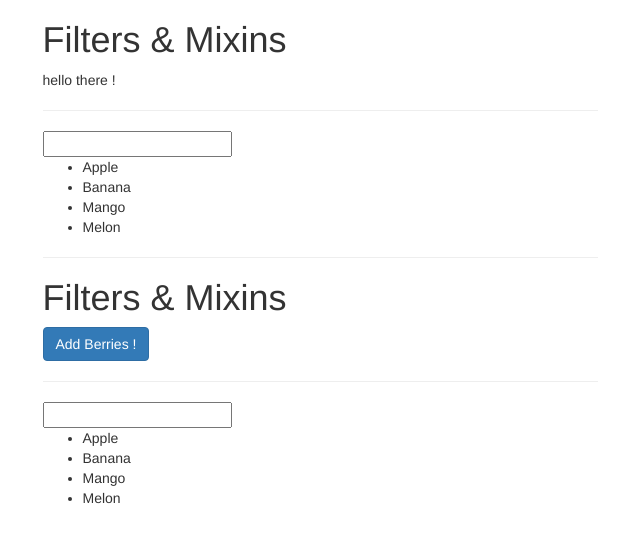
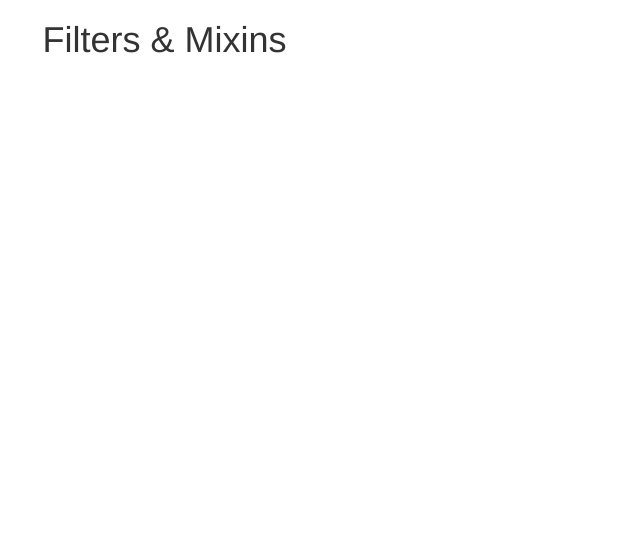
Before and after one commit to smarigowda/vuejs-cli-udemy, a Vue app: page / in a window 1280 px wide. Shown: the top 542 px of the page, without its empty margins (320-960 px from the left). Built offline with nearby package versions, Linux system fonts and the light colour scheme; a web font is replaced by a local one.

Commit message:
assignment startup code

```diff
--- a/src/App.vue
+++ b/src/App.vue
@@ -2,38 +2,26 @@
     <div class="container">
         <div class="row">
             <div class="col-xs-12 col-sm-8 col-sm-offset-2 col-md-6 col-md-offset-3">
-              <h1>Filters & Mixins</h1>
-              <p>{{ text | toUppercase | toLowerCase }}</p>
-              <hr/>
-              <input type="text" v-model="filterText"/>
-              <ul>
-                <li v-for="fruit in filteredFruits">{{ fruit }}</li>
-              </ul>
-              <hr>
-              <app-list></app-list>
+                <h1>Filters & Mixins</h1>
+                <!-- Exercise 1) -->
+                <!-- Build a local Filter which reverses the Text it is applied on -->
+
+                <!-- Exercise 2 -->
+                <!-- Build a global Filter which counts the length of a word and it appends it -->
+                <!-- Like this: "Test" => Gets Filtered to => "Test (4)" -->
+
+                <!-- Exercise 3 -->
+                <!-- Do the same as in Exercises 1 & 2, now with Computed Properties -->
+
+                <!-- Exercise 4 -->
+                <!-- Share the Computed Property rebuilding Exercise 2 via a Mixin -->
             </div>
         </div>
     </div>
 </template>
 
 <script>
-    import List from './List.vue'
-    import { fruitMixin } from './fruitMixin.js';
     export default {
-      mixins: [ fruitMixin ],
-      data() {
-        return {
-          text: 'Hello there !',
-        }
-      },
-      filters: {
-        toUppercase(value) {
-          return value.toUpperCase();
-        }
-      },
-      components: {
-        appList: List
-      }
     }
 </script>
 
--- a/src/List.vue
+++ /dev/null
@@ -1,35 +0,0 @@
-<template>
-        <div>
-              <h1>Filters & Mixins</h1>
-              <button @click="fruits.push('Berries..')" class="btn btn-primary">Add Berries !</button>
-              <hr/>
-              <input type="text" v-model="filterText"/>
-              <ul>
-                <li v-for="fruit in filteredFruits">{{ fruit }}</li>
-              </ul>
-        </div>
-</template>
-
-<script>
-    import { fruitMixin } from './fruitMixin.js';
-
-    export default {
-      mixins: [ fruitMixin ],
-      data() {
-        return {
-          text: 'Hello there !',
-        }
-      },
-      filters: {
-        toUppercase(value) {
-          return value.toUpperCase();
-        }
-      },
-      created() {
-        console.log('[List] created life cycle hook');
-      }
-    }
-</script>
-
-<style>
-</style>
--- a/src/fruitMixin.js
+++ /dev/null
@@ -1,18 +0,0 @@
-export const fruitMixin = {
-  data() {
-    return {
-      filterText: '',
-      fruits: ['Apple', 'Banana', 'Mango', 'Melon']
-    }
-  },
-  computed: {
-    filteredFruits() {
-      return this.fruits.filter(d => {
-        return d.match(this.filterText);
-      })
-    }
-  },
-  created() {
-    console.log('[MIXIN] created life cycle hook');
-  }
-}
--- a/src/main.js
+++ b/src/main.js
@@ -1,37 +1,17 @@
-import Vue from "vue";
-import App from "./App.vue";
+import Vue from 'vue'
+import App from './App.vue'
+
+Vue.filter('to-lowercase', function(value) {
+    return value.toLowerCase();
+});
 
 Vue.mixin({
-  created() {
-    console.log('[Global Mixin] created life cycle hook');
-  }
+    created() {
+        console.log('Global Mixin - Created Hook');
+    }
 });
 
-Vue.directive('highlight', {
-  bind(el, binding, vnode) {
-    // el.style.backgroundColor = 'green'
-    // el.style.backgroundColor = binding.value;
-    let delay = 0;
-    if(binding.modifiers['delayed']) {
-      delay = 3000;
-    }
-
-    setTimeout(() => {
-      if(binding.arg === 'background') {
-        el.style.backgroundColor = binding.value;
-      } else {
-        el.style.color = binding.value;
-      }
-    }, delay);
-
-  }
-});
-
-Vue.filter('toLowerCase', function(value) {
-  return value.toLowerCase();
+new Vue({
+  el: '#app',
+  render: h => h(App)
 })
-export const eventBus = new Vue();
-
-new Vue({
-  render: h => h(App)
-}).$mount("#app");
```
